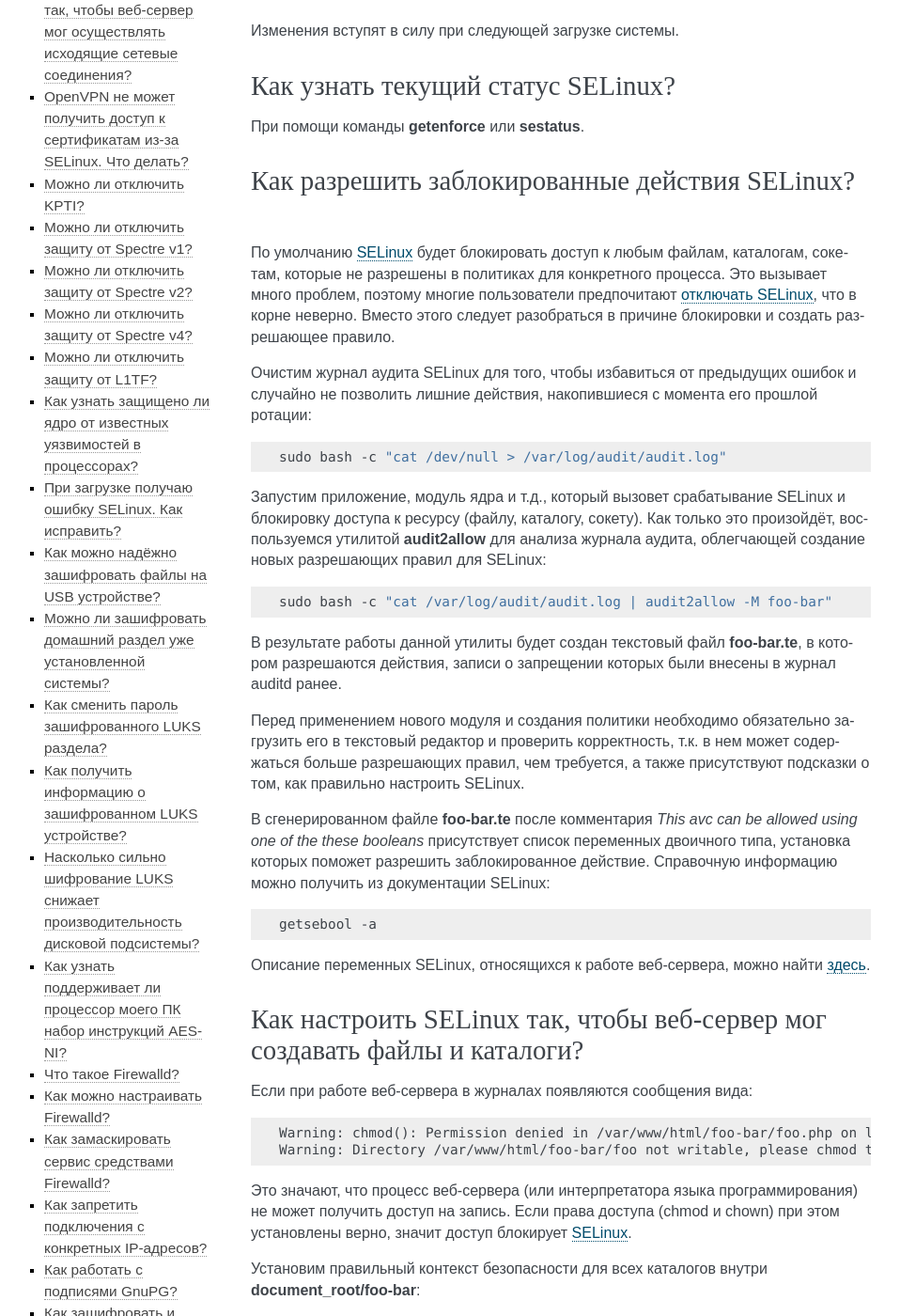
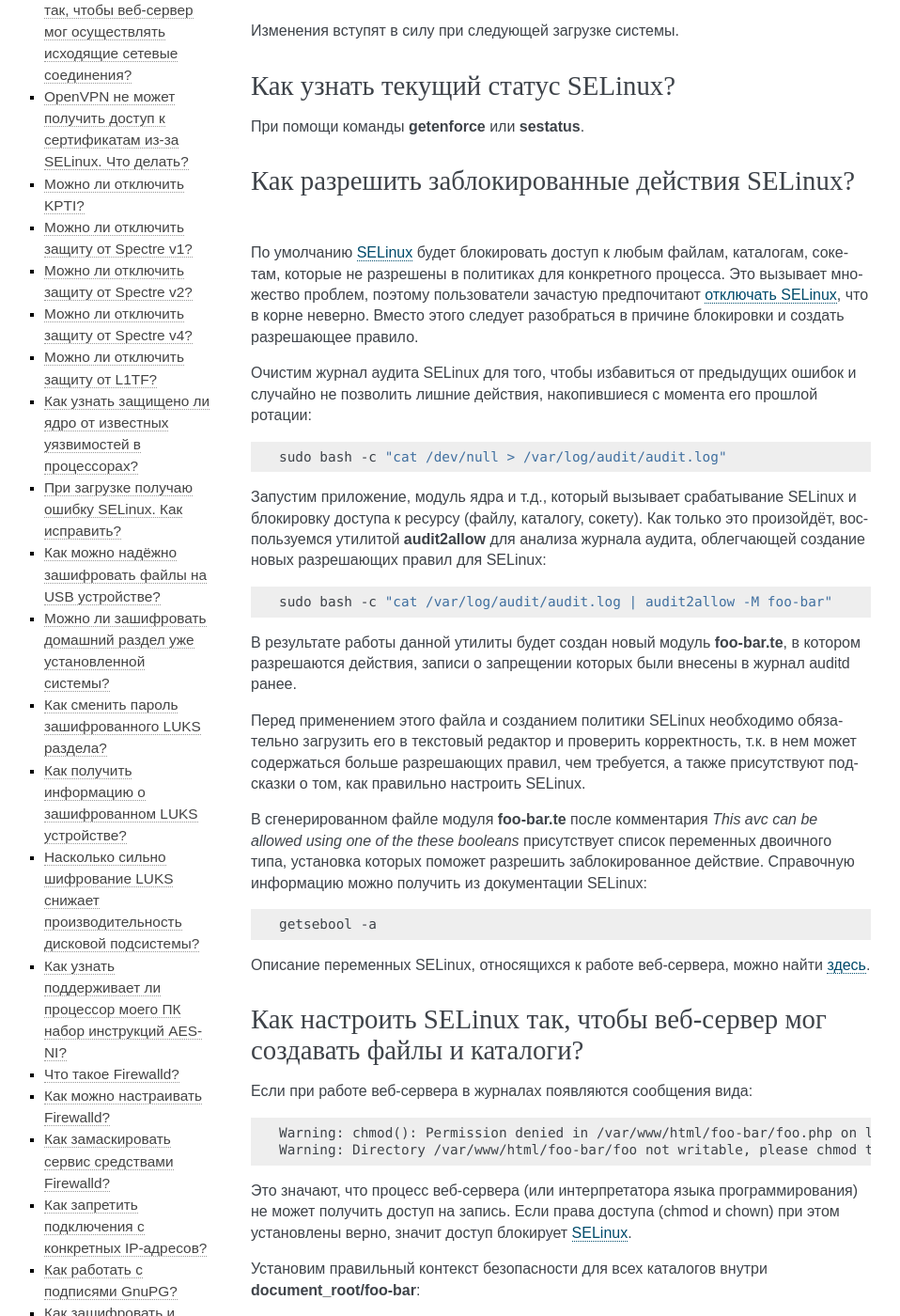
Before and after one commit to RussianFedora/FAQ, a Sphinx documentation site: the page built from source/security.rst, in a window 1280 px wide and 1400 px high, scrolled down 790 px. Shown: the whole window at 94% size, without its empty margins (153-1111 px from the left). Built offline with Sphinx 7.4.7, drawn with Linux system fonts in a browser that asks for light colours.

Commit message:
Some minor fixes in SELinux generic question.

```diff
--- a/source/security.rst
+++ b/source/security.rst
@@ -71,7 +71,7 @@ SELinux - это мандатная система контроля доступ
 Как разрешить заблокированные действия SELinux?
 ===================================================
 
-По умолчанию :ref:`SELinux <selinux>` будет блокировать доступ к любым файлам, каталогам, сокетам, которые не разрешены в политиках для конкретного процесса. Это вызывает много проблем, поэтому многие пользователи предпочитают :ref:`отключать SELinux <selinux-disable>`, что в корне неверно. Вместо этого следует разобраться в причине блокировки и создать разрешающее правило.
+По умолчанию :ref:`SELinux <selinux>` будет блокировать доступ к любым файлам, каталогам, сокетам, которые не разрешены в политиках для конкретного процесса. Это вызывает множество проблем, поэтому пользователи зачастую предпочитают :ref:`отключать SELinux <selinux-disable>`, что в корне неверно. Вместо этого следует разобраться в причине блокировки и создать разрешающее правило.
 
 Очистим журнал аудита SELinux для того, чтобы избавиться от предыдущих ошибок и случайно не позволить лишние действия, накопившиеся с момента его прошлой ротации:
 
@@ -79,17 +79,17 @@ SELinux - это мандатная система контроля доступ
 
     sudo bash -c "cat /dev/null > /var/log/audit/audit.log"
 
-Запустим приложение, модуль ядра и т.д., который вызовет срабатывание SELinux и блокировку доступа к ресурсу (файлу, каталогу, сокету). Как только это произойдёт, воспользуемся утилитой **audit2allow** для анализа журнала аудита, облегчающей создание новых разрешающих правил для SELinux:
+Запустим приложение, модуль ядра и т.д., который вызывает срабатывание SELinux и блокировку доступа к ресурсу (файлу, каталогу, сокету). Как только это произойдёт, воспользуемся утилитой **audit2allow** для анализа журнала аудита, облегчающей создание новых разрешающих правил для SELinux:
 
 .. code-block:: bash
 
     sudo bash -c "cat /var/log/audit/audit.log | audit2allow -M foo-bar"
 
-В результате работы данной утилиты будет создан текстовый файл **foo-bar.te**, в котором разрешаются действия, записи о запрещении которых были внесены в журнал auditd ранее.
+В результате работы данной утилиты будет создан новый модуль **foo-bar.te**, в котором разрешаются действия, записи о запрещении которых были внесены в журнал auditd ранее.
 
-Перед применением нового модуля и создания политики необходимо обязательно загрузить его в текстовый редактор и проверить корректность, т.к. в нем может содержаться больше разрешающих правил, чем требуется, а также присутствуют подсказки о том, как правильно настроить SELinux.
+Перед применением этого файла и созданием политики SELinux необходимо обязательно загрузить его в текстовый редактор и проверить корректность, т.к. в нем может содержаться больше разрешающих правил, чем требуется, а также присутствуют подсказки о том, как правильно настроить SELinux.
 
-В сгенерированном файле **foo-bar.te** после комментария *This avc can be allowed using one of the these booleans* присутствует список переменных двоичного типа, установка которых поможет разрешить заблокированное действие. Справочную информацию можно получить из документации SELinux:
+В сгенерированном файле модуля **foo-bar.te** после комментария *This avc can be allowed using one of the these booleans* присутствует список переменных двоичного типа, установка которых поможет разрешить заблокированное действие. Справочную информацию можно получить из документации SELinux:
 
 .. code-block:: bash
 
```
